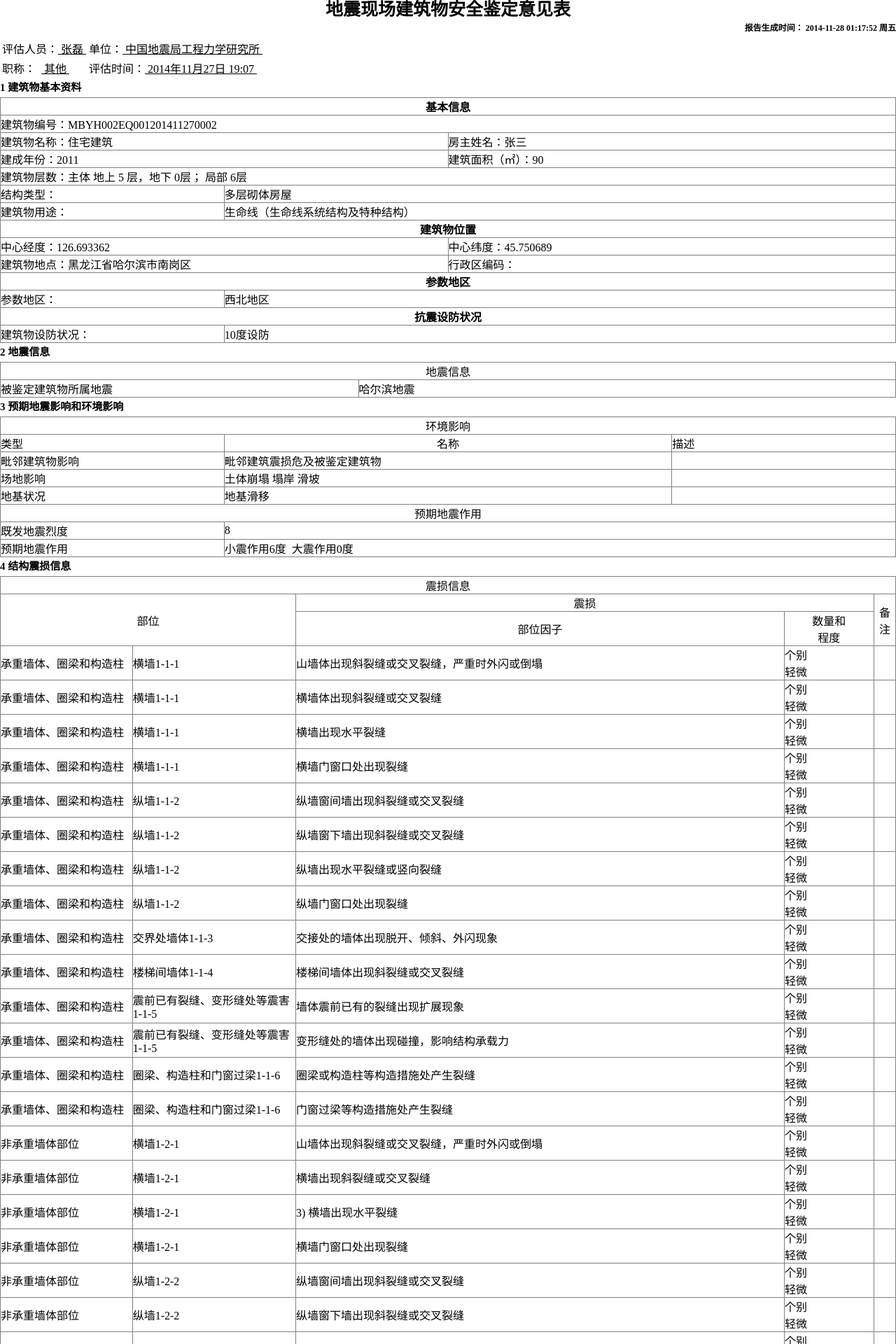
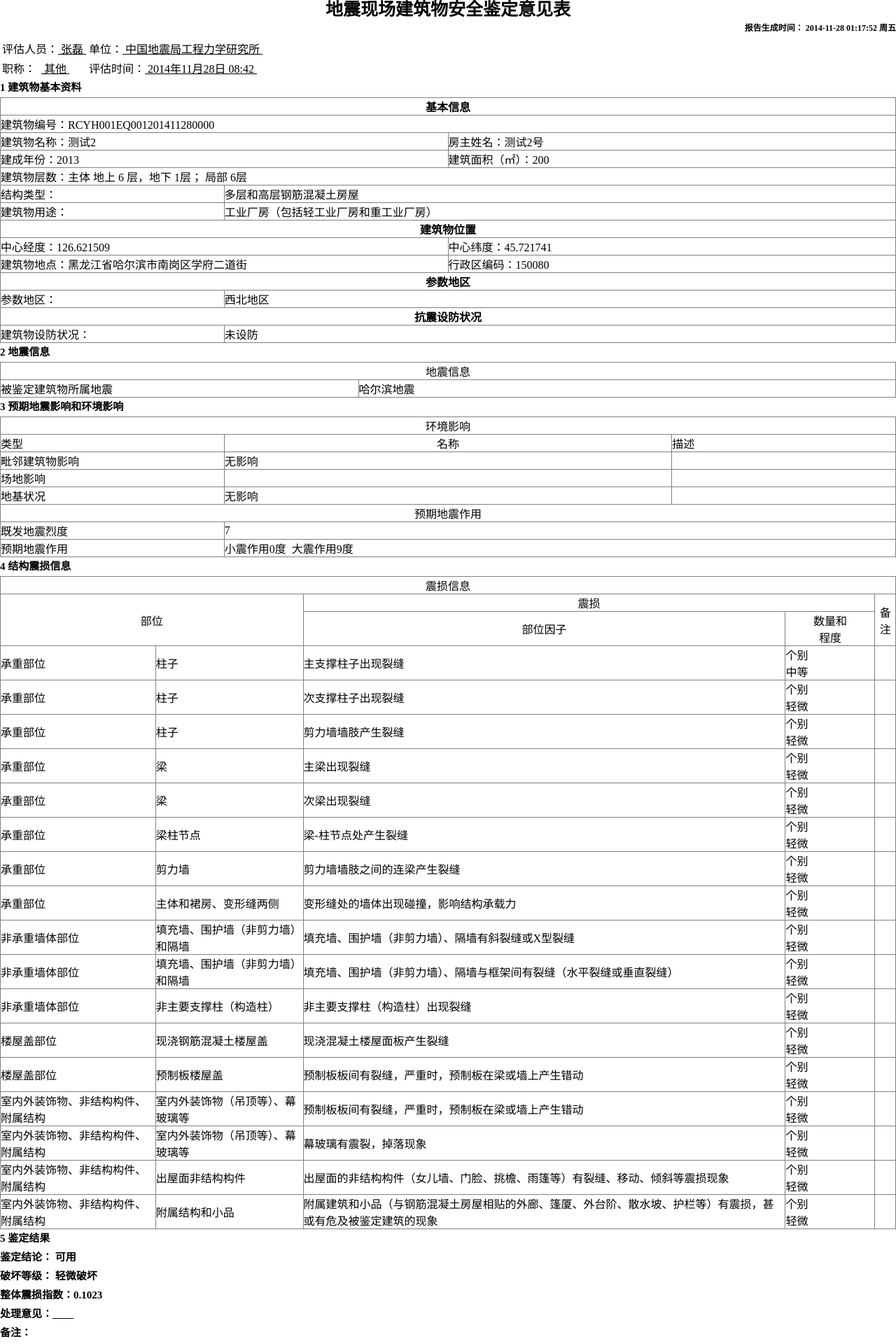
Before and after one commit to cash2one/dlsPro, a Django app: template templates/myhtml2pdf.html in a window 1280 px wide. Shown: the top 1920 px of the page at 70% size. Run offline with Django 3.2, Linux system fonts and the light colour scheme; the template is opened without the code that fills it, so the values that code supplies are empty.

Commit message:
modify font

```diff
--- a/static/css/public.css
+++ b/static/css/public.css
@@ -37,7 +37,7 @@ img{ border:none;}
 
 .banner .menu{ margin-top:7px;}
 .banner .menu li{ float:left; line-height:33px; width:100px; height:33px; display:inline-block; background-color:#c4e3ff; border-radius:5px 5px 0 0; text-align:center; color:#333; font-size:14px; margin-right:2px; cursor:pointer; font-family:SimSun; }
-.banner .menu li a{ color:#333; font-family:SimSun; font-weight:bold; }
+.banner .menu a{ color:#333; font-family:SimSun; font-weight:bold; }
 .banner .menu li a:hover{ color:#fff;}
 .banner .menu li:hover,.banner .menu .hover{
 	background-color:#2a98e6;
@@ -67,7 +67,7 @@ img{ border:none;}
 #advise{  position:absolute;top:550px;}
 #totop{ position:absolute;top:650px;}
 
-.iconbg .q{padding-left:25px;line-height:25px; cursor:pointer; }
+.iconbg .q{line-height:25px; cursor:pointer; }
 .iconbg p{line-height:20px;}
 .online_img{ background:url(../img/online.png) left center no-repeat;}
 .image_img{ background:url(../img/image.png) left center no-repeat;}
@@ -79,7 +79,7 @@ img{ border:none;}
 	border: 1px solid #DDD;
 	border-right:none;
 	position:relative;
-	width:100px;
+	width:80px;
 	left: -121px;
     margin-right: -1px;
     padding: 10px;
--- a/templates/myhtml2pdf.html
+++ b/templates/myhtml2pdf.html
@@ -63,7 +63,7 @@ setInterval("get_time()",1000);
 		</tr>
 		<tr>
 			<td>职称：&nbsp&nbsp<u>&nbsp其他&nbsp </u></td>
-			<td>评估时间：<u>&nbsp2014年11月27日 19:07&nbsp</td>
+			<td>评估时间：<u>&nbsp2014年11月28日 08:42&nbsp</td>
 		</tr>
 	</table>
 	<div align="left" style="font-weight:bold">
@@ -74,37 +74,37 @@ setInterval("get_time()",1000);
 		<td colspan="4" valign="middle"><div align="center" style="font-weight:bold">基本信息</div></td>
 		</tr>
 		<tr>
-		<td colspan="4">建筑物编号：MBYH002EQ001201411270002</td>
+		<td colspan="4">建筑物编号：RCYH001EQ001201411280000</td>
 		</tr>
 		<tr>
-		<td colspan="3" width="50%">建筑物名称：住宅建筑</td>
-		<td>房主姓名：张三</td>
+		<td colspan="3" width="50%">建筑物名称：测试2</td>
+		<td>房主姓名：测试2号</td>
 		</tr>
 		<tr>
-		<td colspan="2">建成年份：2011</td>
-		<td colspan="2">建筑面积（㎡）：90</td>
+		<td colspan="2">建成年份：2013</td>
+		<td colspan="2">建筑面积（㎡）：200</td>
 		</tr>
 		<tr>
-		<td colspan="4">建筑物层数：主体 地上 5 层，地下 0层； 局部 6层</td>
+		<td colspan="4">建筑物层数：主体 地上 6 层，地下 1层； 局部 6层</td>
 		</tr>
 		<tr>
 		<td>结构类型：</td>
-		<td colspan="3">多层砌体房屋</td>
+		<td colspan="3">多层和高层钢筋混凝土房屋</td>
 		</tr>
 		<tr>
 		<td width="25%">建筑物用途：</td>
-		<td colspan="3">生命线（生命线系统结构及特种结构）</td>
+		<td colspan="3">工业厂房（包括轻工业厂房和重工业厂房）</td>
 		</tr>
 		<tr>
 		<th colspan="4">建筑物位置</th>
 		</tr>
 		<tr>
-		<td colspan="2">中心经度：126.693362</td>
-		<td colspan="2">中心纬度：45.750689</td>
+		<td colspan="2">中心经度：126.621509</td>
+		<td colspan="2">中心纬度：45.721741</td>
 		</tr>
 		<tr>
-		<td colspan="3">建筑物地点：黑龙江省哈尔滨市南岗区</td>
-		<td>行政区编码：</td>
+		<td colspan="3">建筑物地点：黑龙江省哈尔滨市南岗区学府二道街</td>
+		<td>行政区编码：150080</td>
 		</tr>
 		<tr>
 		<th colspan="4">参数地区</th>
@@ -120,7 +120,7 @@ setInterval("get_time()",1000);
 		<td>建筑物设防状况：</td>
 		<td colspan="3">
 
-				10度设防
+				未设防
 
 		</td>
 		</tr>
@@ -153,7 +153,7 @@ setInterval("get_time()",1000);
 		<td>毗邻建筑物影响</td>
 		<td>
 
-			毗邻建筑震损危及被鉴定建筑物
+			无影响
 
 		</td>
 		<td>&nbsp;</td>
@@ -162,10 +162,10 @@ setInterval("get_time()",1000);
 		<td>场地影响</td>
 		<td>
 
-		土体崩塌
 
-		塌岸
-		滑坡
+
+
+
 
 
 		</td>
@@ -176,9 +176,9 @@ setInterval("get_time()",1000);
 		<td>
 
 
-		地基滑移
 
 
+		无影响
 		</td>
 		<td>&nbsp;</td>
 	  </tr>
@@ -187,11 +187,11 @@ setInterval("get_time()",1000);
 	  </tr>
 	  <tr>
 		<td>既发地震烈度</td>
-		<td colspan="2">8</td>
+		<td colspan="2">7</td>
 	  </tr>
 	  <tr>
 		<td>预期地震作用</td>
-		<td colspan="2">小震作用6度&nbsp&nbsp大震作用0度</td>
+		<td colspan="2">小震作用0度&nbsp&nbsp大震作用9度</td>
 	  </tr>
 	</table>
 	<div align="left" style="font-weight:bold">
@@ -212,9 +212,20 @@ setInterval("get_time()",1000);
 	  </tr>
 
 	  	<tr>
-	  		<td>承重墙体、圈梁和构造柱</td>
-	  		<td>横墙1-1-1</td>
-	  		<td>山墙体出现斜裂缝或交叉裂缝，严重时外闪或倒塌</td>
+	  		<td>承重部位</td>
+	  		<td>柱子</td>
+	  		<td>主支撑柱子出现裂缝</td>
+	  		<td>
+	  			个别<br>中等
+
+	  		</td>
+	  		<td></td>
+	  	</tr>
+
+	  	<tr>
+	  		<td>承重部位</td>
+	  		<td>柱子</td>
+	  		<td>次支撑柱子出现裂缝</td>
 	  		<td>
 	  			个别<br>轻微
 
@@ -223,9 +234,9 @@ setInterval("get_time()",1000);
 	  	</tr>
 
 	  	<tr>
-	  		<td>承重墙体、圈梁和构造柱</td>
-	  		<td>横墙1-1-1</td>
-	  		<td>横墙体出现斜裂缝或交叉裂缝</td>
+	  		<td>承重部位</td>
+	  		<td>柱子</td>
+	  		<td>剪力墙墙肢产生裂缝</td>
 	  		<td>
 	  			个别<br>轻微
 
@@ -234,9 +245,9 @@ setInterval("get_time()",1000);
 	  	</tr>
 
 	  	<tr>
-	  		<td>承重墙体、圈梁和构造柱</td>
-	  		<td>横墙1-1-1</td>
-	  		<td>横墙出现水平裂缝</td>
+	  		<td>承重部位</td>
+	  		<td>梁</td>
+	  		<td>主梁出现裂缝</td>
 	  		<td>
 	  			个别<br>轻微
 
@@ -245,9 +256,9 @@ setInterval("get_time()",1000);
 	  	</tr>
 
 	  	<tr>
-	  		<td>承重墙体、圈梁和构造柱</td>
-	  		<td>横墙1-1-1</td>
-	  		<td>横墙门窗口处出现裂缝</td>
+	  		<td>承重部位</td>
+	  		<td>梁</td>
+	  		<td>次梁出现裂缝</td>
 	  		<td>
 	  			个别<br>轻微
 
@@ -256,9 +267,9 @@ setInterval("get_time()",1000);
 	  	</tr>
 
 	  	<tr>
-	  		<td>承重墙体、圈梁和构造柱</td>
-	  		<td>纵墙1-1-2</td>
-	  		<td>纵墙窗间墙出现斜裂缝或交叉裂缝</td>
+	  		<td>承重部位</td>
+	  		<td>梁柱节点</td>
+	  		<td>梁-柱节点处产生裂缝</td>
 	  		<td>
 	  			个别<br>轻微
 
@@ -267,9 +278,9 @@ setInterval("get_time()",1000);
 	  	</tr>
 
 	  	<tr>
-	  		<td>承重墙体、圈梁和构造柱</td>
-	  		<td>纵墙1-1-2</td>
-	  		<td>纵墙窗下墙出现斜裂缝或交叉裂缝</td>
+	  		<td>承重部位</td>
+	  		<td>剪力墙</td>
+	  		<td>剪力墙墙肢之间的连梁产生裂缝</td>
 	  		<td>
 	  			个别<br>轻微
 
@@ -278,63 +289,8 @@ setInterval("get_time()",1000);
 	  	</tr>
 
 	  	<tr>
-	  		<td>承重墙体、圈梁和构造柱</td>
-	  		<td>纵墙1-1-2</td>
-	  		<td>纵墙出现水平裂缝或竖向裂缝</td>
-	  		<td>
-	  			个别<br>轻微
-
-	  		</td>
-	  		<td></td>
-	  	</tr>
-
-	  	<tr>
-	  		<td>承重墙体、圈梁和构造柱</td>
-	  		<td>纵墙1-1-2</td>
-	  		<td>纵墙门窗口处出现裂缝</td>
-	  		<td>
-	  			个别<br>轻微
-
-	  		</td>
-	  		<td></td>
-	  	</tr>
-
-	  	<tr>
-	  		<td>承重墙体、圈梁和构造柱</td>
-	  		<td>交界处墙体1-1-3</td>
-	  		<td>交接处的墙体出现脱开、倾斜、外闪现象</td>
-	  		<td>
-	  			个别<br>轻微
-
-	  		</td>
-	  		<td></td>
-	  	</tr>
-
-	  	<tr>
-	  		<td>承重墙体、圈梁和构造柱</td>
-	  		<td>楼梯间墙体1-1-4</td>
-	  		<td>楼梯间墙体出现斜裂缝或交叉裂缝</td>
-	  		<td>
-	  			个别<br>轻微
-
-	  		</td>
-	  		<td></td>
-	  	</tr>
-
-	  	<tr>
-	  		<td>承重墙体、圈梁和构造柱</td>
-	  		<td>震前已有裂缝、变形缝处等震害1-1-5</td>
-	  		<td>墙体震前已有的裂缝出现扩展现象</td>
-	  		<td>
-	  			个别<br>轻微
-
-	  		</td>
-	  		<td></td>
-	  	</tr>
-
-	  	<tr>
-	  		<td>承重墙体、圈梁和构造柱</td>
-	  		<td>震前已有裂缝、变形缝处等震害1-1-5</td>
+	  		<td>承重部位</td>
+	  		<td>主体和裙房、变形缝两侧</td>
 	  		<td>变形缝处的墙体出现碰撞，影响结构承载力</td>
 	  		<td>
 	  			个别<br>轻微
@@ -344,20 +300,9 @@ setInterval("get_time()",1000);
 	  	</tr>
 
 	  	<tr>
-	  		<td>承重墙体、圈梁和构造柱</td>
-	  		<td>圈梁、构造柱和门窗过梁1-1-6</td>
-	  		<td>圈梁或构造柱等构造措施处产生裂缝</td>
-	  		<td>
-	  			个别<br>轻微
-
-	  		</td>
-	  		<td></td>
-	  	</tr>
-
-	  	<tr>
-	  		<td>承重墙体、圈梁和构造柱</td>
-	  		<td>圈梁、构造柱和门窗过梁1-1-6</td>
-	  		<td>门窗过梁等构造措施处产生裂缝</td>
+	  		<td>非承重墙体部位</td>
+	  		<td>填充墙、围护墙（非剪力墙）和隔墙</td>
+	  		<td>填充墙、围护墙（非剪力墙）、隔墙有斜裂缝或X型裂缝</td>
 	  		<td>
 	  			个别<br>轻微
 
@@ -367,8 +312,8 @@ setInterval("get_time()",1000);
 
 	  	<tr>
 	  		<td>非承重墙体部位</td>
-	  		<td>横墙1-2-1</td>
-	  		<td>山墙体出现斜裂缝或交叉裂缝，严重时外闪或倒塌</td>
+	  		<td>填充墙、围护墙（非剪力墙）和隔墙</td>
+	  		<td>填充墙、围护墙（非剪力墙）、隔墙与框架间有裂缝（水平裂缝或垂直裂缝）</td>
 	  		<td>
 	  			个别<br>轻微
 
@@ -378,118 +323,8 @@ setInterval("get_time()",1000);
 
 	  	<tr>
 	  		<td>非承重墙体部位</td>
-	  		<td>横墙1-2-1</td>
-	  		<td>横墙出现斜裂缝或交叉裂缝</td>
-	  		<td>
-	  			个别<br>轻微
-
-	  		</td>
-	  		<td></td>
-	  	</tr>
-
-	  	<tr>
-	  		<td>非承重墙体部位</td>
-	  		<td>横墙1-2-1</td>
-	  		<td>3)	横墙出现水平裂缝</td>
-	  		<td>
-	  			个别<br>轻微
-
-	  		</td>
-	  		<td></td>
-	  	</tr>
-
-	  	<tr>
-	  		<td>非承重墙体部位</td>
-	  		<td>横墙1-2-1</td>
-	  		<td>横墙门窗口处出现裂缝</td>
-	  		<td>
-	  			个别<br>轻微
-
-	  		</td>
-	  		<td></td>
-	  	</tr>
-
-	  	<tr>
-	  		<td>非承重墙体部位</td>
-	  		<td>纵墙1-2-2</td>
-	  		<td>纵墙窗间墙出现斜裂缝或交叉裂缝</td>
-	  		<td>
-	  			个别<br>轻微
-
-	  		</td>
-	  		<td></td>
-	  	</tr>
-
-	  	<tr>
-	  		<td>非承重墙体部位</td>
-	  		<td>纵墙1-2-2</td>
-	  		<td>纵墙窗下墙出现斜裂缝或交叉裂缝</td>
-	  		<td>
-	  			个别<br>轻微
-
-	  		</td>
-	  		<td></td>
-	  	</tr>
-
-	  	<tr>
-	  		<td>非承重墙体部位</td>
-	  		<td>纵墙1-2-2</td>
-	  		<td>纵墙出现水平裂缝或竖向裂缝</td>
-	  		<td>
-	  			个别<br>轻微
-
-	  		</td>
-	  		<td></td>
-	  	</tr>
-
-	  	<tr>
-	  		<td>非承重墙体部位</td>
-	  		<td>纵墙1-2-2</td>
-	  		<td>纵墙门窗口处出现裂缝</td>
-	  		<td>
-	  			个别<br>轻微
-
-	  		</td>
-	  		<td></td>
-	  	</tr>
-
-	  	<tr>
-	  		<td>非承重墙体部位</td>
-	  		<td>交界处墙体1-2-3</td>
-	  		<td>交接处的墙体出现脱开、倾斜、外闪现象</td>
-	  		<td>
-	  			个别<br>轻微
-
-	  		</td>
-	  		<td></td>
-	  	</tr>
-
-	  	<tr>
-	  		<td>非承重墙体部位</td>
-	  		<td>楼梯间墙体1-2-4</td>
-	  		<td>楼梯间墙体出现斜裂缝或交叉裂缝</td>
-	  		<td>
-	  			个别<br>轻微
-
-	  		</td>
-	  		<td></td>
-	  	</tr>
-
-	  	<tr>
-	  		<td>非承重墙体部位</td>
-	  		<td>震前已有裂缝、变形缝处墙体1-2-5</td>
-	  		<td>震前已有的裂缝出现扩展现象</td>
-	  		<td>
-	  			个别<br>轻微
-
-	  		</td>
-	  		<td></td>
-	  	</tr>
-
-	  	<tr>
-	  		<td>非承重墙体部位</td>
-	  		<td>震前已有裂缝、变形缝处墙体1-2-5</td>
-	  		<td>变形缝处的墙体出现碰撞，影响结构承载力</td>
+	  		<td>非主要支撑柱（构造柱）</td>
+	  		<td>非主要支撑柱（构造柱）出现裂缝</td>
 	  		<td>
 	  			个别<br>轻微
 
@@ -499,8 +334,8 @@ setInterval("get_time()",1000);
 
 	  	<tr>
 	  		<td>楼屋盖部位</td>
-	  		<td>预制板楼屋盖1-3-1</td>
-	  		<td>预制板板间震前已有的裂缝有扩展</td>
+	  		<td>现浇钢筋混凝土楼屋盖</td>
+	  		<td>现浇混凝土楼屋面板产生裂缝</td>
 	  		<td>
 	  			个别<br>轻微
 
@@ -510,8 +345,8 @@ setInterval("get_time()",1000);
 
 	  	<tr>
 	  		<td>楼屋盖部位</td>
-	  		<td>预制板楼屋盖1-3-1</td>
-	  		<td>预制板板间有裂缝</td>
+	  		<td>预制板楼屋盖</td>
+	  		<td>预制板板间有裂缝，严重时，预制板在梁或墙上产生错动</td>
 	  		<td>
 	  			个别<br>轻微
 
@@ -520,9 +355,9 @@ setInterval("get_time()",1000);
 	  	</tr>
 
 	  	<tr>
-	  		<td>楼屋盖部位</td>
-	  		<td>预制板楼屋盖1-3-1</td>
-	  		<td>空心板掉落，顶板严重错位，板缝普遍开裂</td>
+	  		<td>室内外装饰物、非结构构件、附属结构</td>
+	  		<td>室内外装饰物（吊顶等）、幕玻璃等</td>
+	  		<td>预制板板间有裂缝，严重时，预制板在梁或墙上产生错动</td>
 	  		<td>
 	  			个别<br>轻微
 
@@ -531,9 +366,9 @@ setInterval("get_time()",1000);
 	  	</tr>
 
 	  	<tr>
-	  		<td>楼屋盖部位</td>
-	  		<td>轻型楼屋盖及屋架1-3-2</td>
-	  		<td>木楼屋盖构件有折损，节点松动，瓦屋面出现掉落；破坏严重时，屋架有明显的倾斜，节点松脱，榫头榫眼断裂</td>
+	  		<td>室内外装饰物、非结构构件、附属结构</td>
+	  		<td>室内外装饰物（吊顶等）、幕玻璃等</td>
+	  		<td>幕玻璃有震裂，掉落现象</td>
 	  		<td>
 	  			个别<br>轻微
 
@@ -542,9 +377,9 @@ setInterval("get_time()",1000);
 	  	</tr>
 
 	  	<tr>
-	  		<td>楼屋盖部位</td>
-	  		<td>轻型楼屋盖及屋架1-3-2</td>
-	  		<td>轻钢屋盖构件有震损，节点松动，瓦屋面出现掉落；破坏严重时，屋架有明显的倾斜，节点松脱</td>
+	  		<td>室内外装饰物、非结构构件、附属结构</td>
+	  		<td>出屋面非结构构件</td>
+	  		<td>出屋面的非结构构件（女儿墙、门脸、挑檐、雨篷等）有裂缝、移动、倾斜等震损现象</td>
 	  		<td>
 	  			个别<br>轻微
 
@@ -553,42 +388,9 @@ setInterval("get_time()",1000);
 	  	</tr>
 
 	  	<tr>
-	  		<td>楼屋盖部位</td>
-	  		<td>现浇楼屋盖1-3-3</td>
-	  		<td>混凝土楼屋盖构件在墙体上有错动，构件在墙体上有松动迹象时的评价系数</td>
-	  		<td>
-	  			个别<br>轻微
-
-	  		</td>
-	  		<td></td>
-	  	</tr>
-
-	  	<tr>
-	  		<td>非结构构件、附属建筑和小品</td>
-	  		<td>出屋面非结构构件1-4-1</td>
-	  		<td>出屋面的楼梯间、女儿墙、烟囱、门脸等非结构构件有裂缝、移位、倾倒等震损现象</td>
-	  		<td>
-	  			个别<br>轻微
-
-	  		</td>
-	  		<td></td>
-	  	</tr>
-
-	  	<tr>
-	  		<td>非结构构件、附属建筑和小品</td>
-	  		<td>室内外装饰物1-4-2</td>
-	  		<td>室内外的装饰物（吊顶、幕玻璃、大理石贴面板等）有裂缝、移位、倾斜，甚或震落</td>
-	  		<td>
-	  			个别<br>轻微
-
-	  		</td>
-	  		<td></td>
-	  	</tr>
-
-	  	<tr>
-	  		<td>非结构构件、附属建筑和小品</td>
-	  		<td>附属结构和小品1-4-3</td>
-	  		<td>附属建筑和小品出现震损</td>
+	  		<td>室内外装饰物、非结构构件、附属结构</td>
+	  		<td>附属结构和小品</td>
+	  		<td>附属建筑和小品（与钢筋混凝土房屋相贴的外廊、篷厦、外台阶、散水坡、护栏等）有震损，甚或有危及被鉴定建筑的现象</td>
 	  		<td>
 	  			个别<br>轻微
 
--- a/transport/templatetags/mainTags.py
+++ b/transport/templatetags/mainTags.py
@@ -24,7 +24,7 @@ class NavTagItem(template.Node):
         if current:
             cur_id = ' class="hover" '
 
-        return '<li %s><a  href="%s">%s</a></li>' % (cur_id, self.path, self.text)
+        return '<a  href="%s"><li %s>%s</li></a>' % (self.path,cur_id,  self.text)
 
 #注册tag，函数基本就是这个样子，不怎么会有变化
 @register.tag
```
Also changed, not shown: transport/views.py (+14 -14 lines), static/script/heustudio.jquery.min.js, 1 other file.
